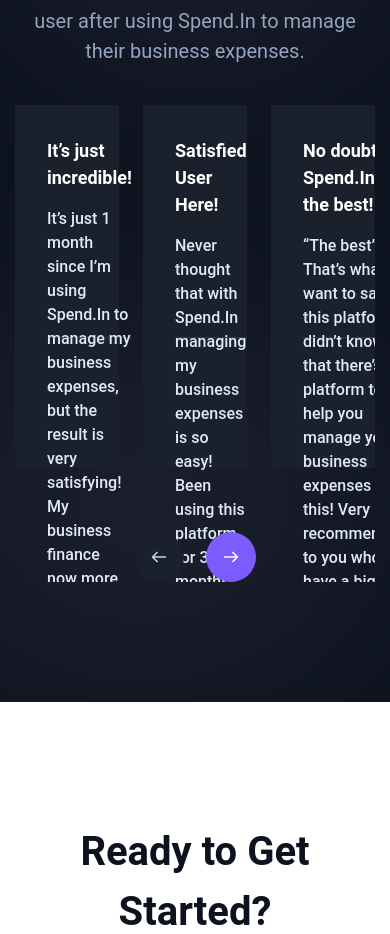
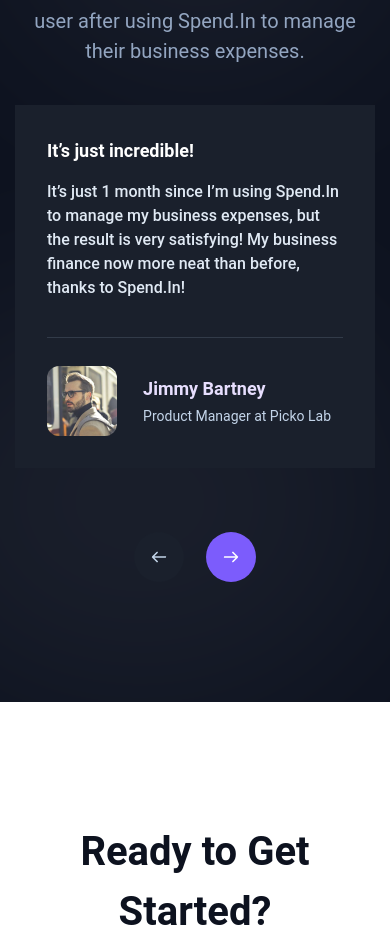
Before and after one commit to brysah/SpendIn, a React (Vite) app in the folder landingpage/: page / in a window 390 px wide. Shown: the part 6540-7474 px from the top of the page. Built offline with nearby package versions, Linux system fonts and the light colour scheme.

Commit message:
feat: make section Testimonials responsive

```diff
--- a/landingpage/src/components/Testimonials/index.jsx
+++ b/landingpage/src/components/Testimonials/index.jsx
@@ -31,6 +31,23 @@
                     prevEl: ".swiper-button-prev",
                     nextEl: ".swiper-button-next",
                 }}
+                 breakpoints={{
+                    320: {
+                        slidesPerView: 1,
+                    },
+                    475: {
+                        slidesPerView: 1,
+                    },
+                    768:{
+                        slidesPerView: 2,
+                    },
+                    991: {
+                        slidesPerView: 2.2,
+                    },
+                    1024: {
+                        slidesPerView: 3,
+                    },
+                }}
             >
                 {testimonials?.map((testimonial, index) => (
                     <SwiperSlide key={index}>
```
